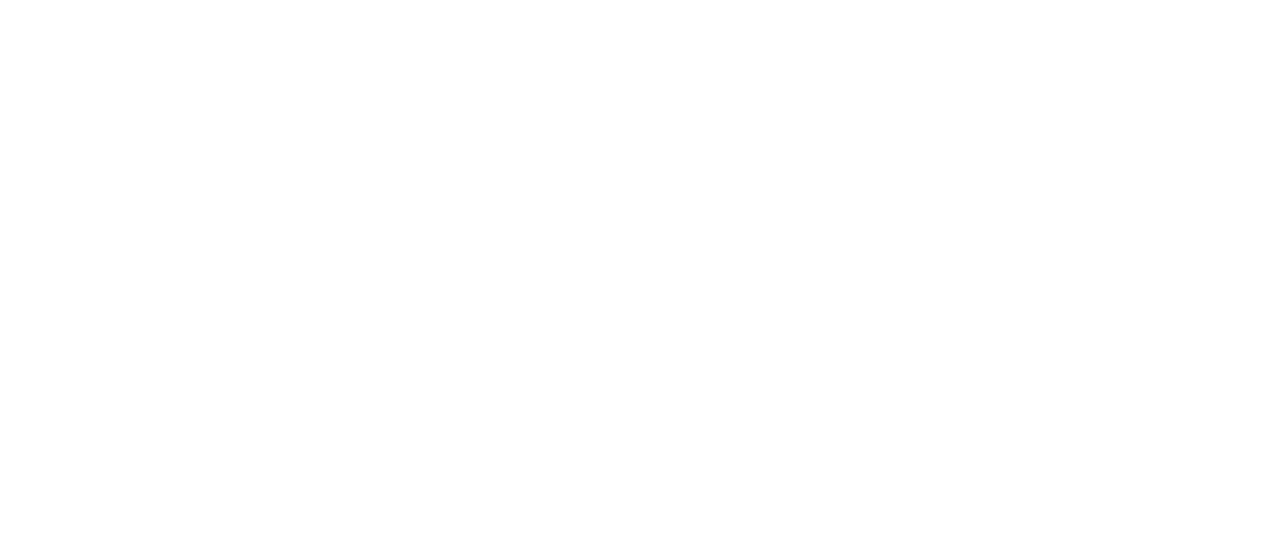
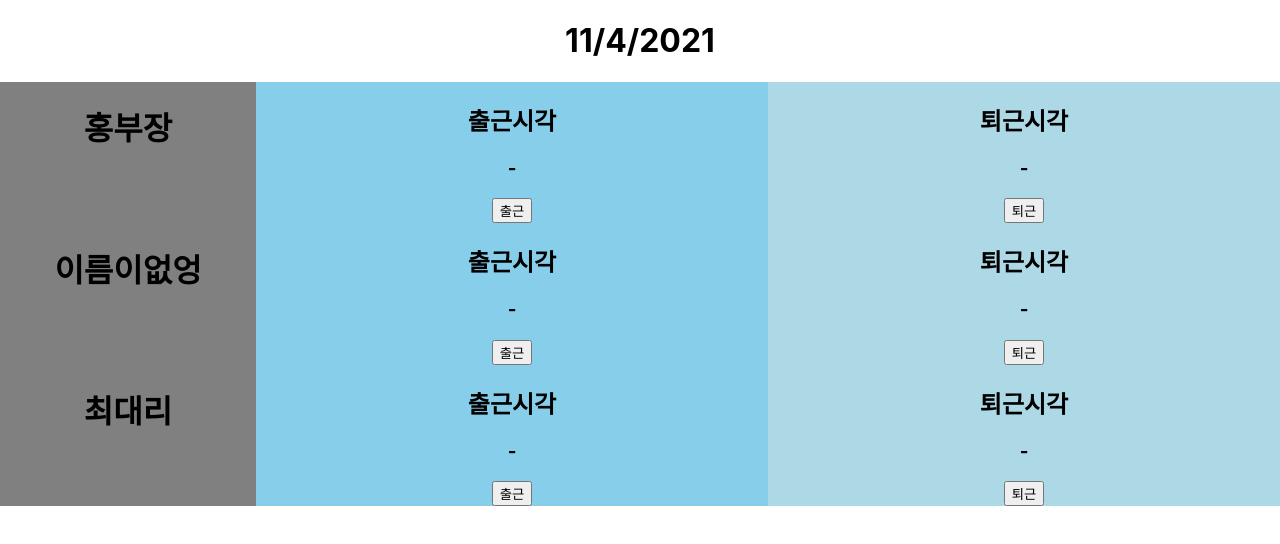
Before and after one commit to HONGVELOPER/db_movie, a React (Create React App) app: page /commute in a window 1280 px wide. Shown: the top 544 px of the page. Built offline with nearby package versions, Linux system fonts and the light colour scheme.

Commit message:
Add CommuteItem, CommutePage
* A package added
yarn add styled-components

```diff
--- a/package.json
+++ b/package.json
@@ -23,6 +23,7 @@
     "react-router-dom": "^5.3.0",
     "react-scripts": "4.0.3",
     "sequelize": "^6.6.5",
+    "styled-components": "^5.3.3",
     "web-vitals": "^1.1.2"
   },
   "scripts": {
--- a/src/App.js
+++ b/src/App.js
@@ -1,9 +1,10 @@
-import './App.css';
-import React from 'react';
-import { Route } from 'react-router-dom';
-import Home from './pages/Home';
-import Movie from './pages/hong/Movie';
-import Seat from './pages/hong/Seat';
+import "./App.css";
+import React from "react";
+import { Route } from "react-router-dom";
+import Home from "./pages/Home";
+import Movie from "./pages/hong/Movie";
+import Seat from "./pages/hong/Seat";
+import CommutePage from "./pages/choi/CommutePage";
 
 function App() {
   return (
@@ -11,8 +12,9 @@
       <Route exact path="/" component={Home} />
       <Route exact path="/movie" component={Movie} />
       <Route path="/movie/seat" component={Seat} />
+      <Route path="/commute" component={CommutePage} />
     </div>
-  )
+  );
 }
 
 export default App;
--- /dev/null
+++ b/src/components/choi/CommuteItem.js
@@ -0,0 +1,90 @@
+import React, { useState, useEffect } from "react";
+import styled from "styled-components";
+
+const CommuteItem = ({ name }) => {
+  const [punchIn, setPunchIn] = useState("-");
+  const [punchOut, setPunchOut] = useState("-");
+
+  const Container = styled.div`
+    display: flex;
+    flex-direction: row;
+    background-color: green;
+  `;
+
+  const LeftBox = styled.div`
+    flex: 1;
+    background: grey;
+  `;
+
+  const MiddleBox = styled.div`
+    flex: 2;
+    background: skyblue;
+  `;
+
+  const RightBox = styled.div`
+    flex: 2;
+    background: lightblue;
+  `;
+
+  // const Circle = styled.div`
+  //   width: 5rem;
+  //   height: 5rem;
+  //   background: black;
+  //   border-radius: 50%;
+  // `;
+
+  // name === null ? "김사원" : name;
+  if (name === undefined) {
+    name = "이름이없엉";
+  }
+
+  const recordCurrentTime = (punchType) => {
+    const currentTime = new Date();
+    console.log(currentTime.toTimeString());
+    console.log(typeof currentTime.toTimeString());
+
+    if (punchType === "In") {
+      setPunchIn(currentTime.toLocaleTimeString());
+    }
+
+    if (punchType === "Out") {
+      setPunchOut(currentTime.toLocaleTimeString());
+    }
+  };
+
+  return (
+    <div>
+      <Container>
+        <LeftBox>
+          <h1>{name}</h1>
+        </LeftBox>
+
+        <MiddleBox>
+          <h2>출근시각</h2>
+          <h3>{punchIn}</h3>
+          <button
+            onClick={() => {
+              recordCurrentTime("In");
+            }}
+          >
+            출근
+          </button>
+        </MiddleBox>
+
+        <RightBox>
+          <h2>퇴근시각</h2>
+          <h3>{punchOut}</h3>
+          <button
+            onClick={() => {
+              recordCurrentTime("Out");
+            }}
+          >
+            퇴근
+          </button>
+        </RightBox>
+      </Container>
+    </div>
+  );
+};
+
+export default CommuteItem;
--- /dev/null
+++ b/src/pages/choi/CommutePage.js
@@ -0,0 +1,20 @@
+import React, { useState, useEffect } from "react";
+import styled from "styled-components";
+import CommuteItem from "../../components/choi/CommuteItem";
+
+const CommutePage = () => {
+  const today = new Date().toLocaleDateString();
+
+  return (
+    <div className="App">
+      <h1>{today}</h1>
+      <CommuteItem name="홍부장" />
+      <CommuteItem />
+      <CommuteItem name="최대리" />
+
+      {/* <h1>월급 계산</h1> */}
+    </div>
+  );
+};
+
+export default CommutePage;
```
Also changed, not shown: 1 other file (tests, documents, lock files or other folders).
